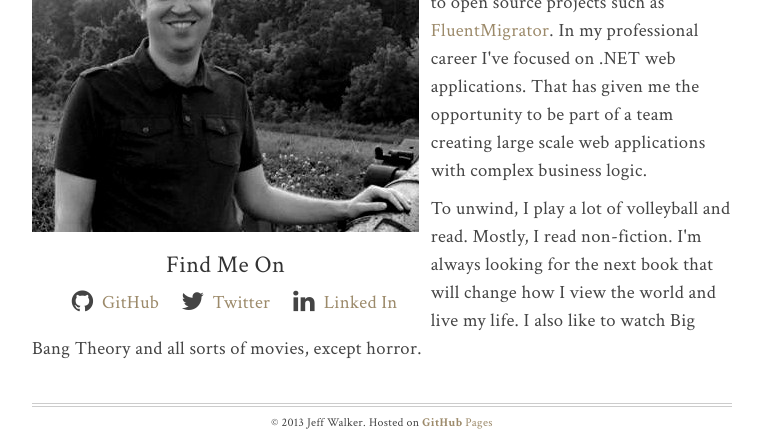
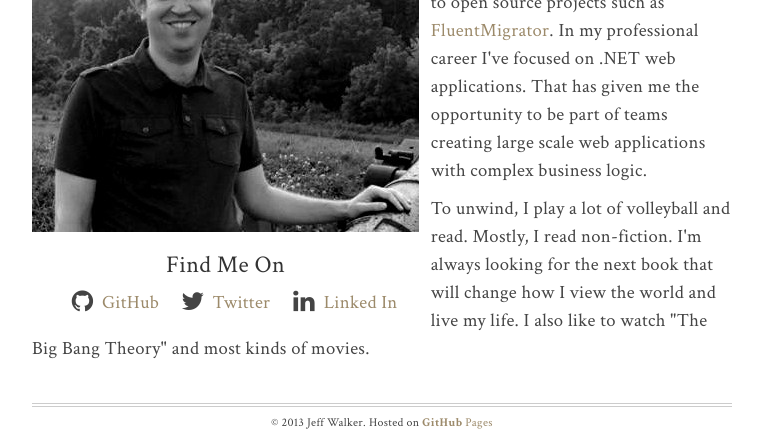
Before and after one commit to WalkerCodeRanger/WalkerCodeRanger.com, a Jekyll site: the page built from about-me/index.html, in a window 1280 px wide. Shown: the part 462-897 px from the top of the page, without its empty margins (258-1021 px from the left). Built offline with Jekyll 4.4.1, drawn with Linux system fonts in a browser that asks for light colours; nearby versions of some CDN libraries; comment, search, counter and statistics services are not loaded.

Commit message:
fix dangling words in "about me" section

```diff
--- a/about-me/index.html
+++ b/about-me/index.html
@@ -31,11 +31,10 @@ sitemap:
 	to open source projects such as
 	<a href="https://github.com/schambers/fluentmigrator">FluentMigrator</a>.  In
 	my professional career I've focused on .NET web applications. That has
-	given me the opportunity to be part of a team creating large scale web applications
-	with complex business logic.  </p>
+	given me the opportunity to be part of teams creating large scale web applications
+	with complex business logic.</p>
 
 	<p>To unwind, I play a lot of volleyball and read.  Mostly, I read non-fiction.
 	I'm always looking for the next book that will change how I view the world
-	and live my life.  I also like to watch Big Bang Theory and all sorts of movies,
-	except horror.</p>
+	and live my life.  I also like to watch "The Big Bang Theory" and most kinds of movies.</p>
 </div>
```
